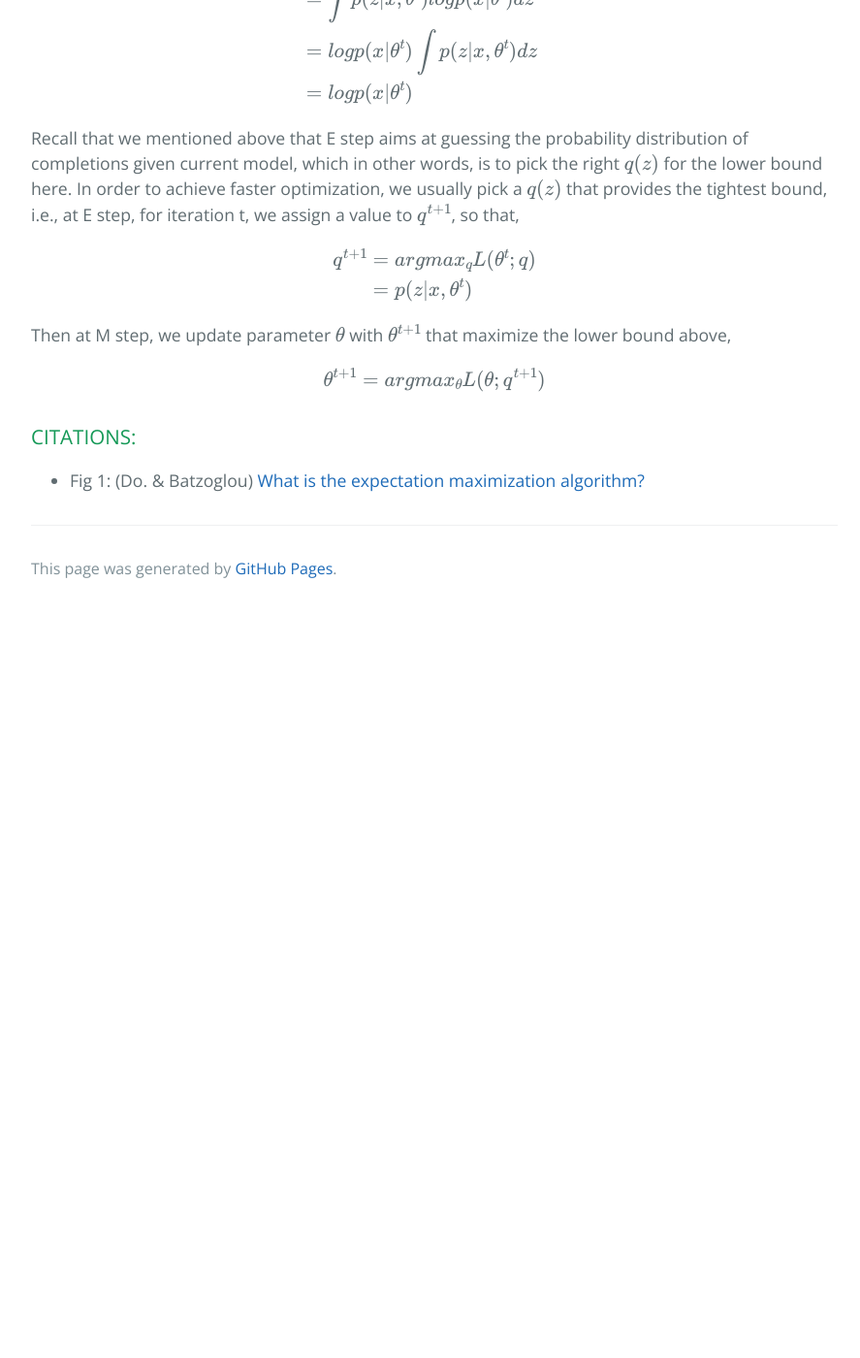
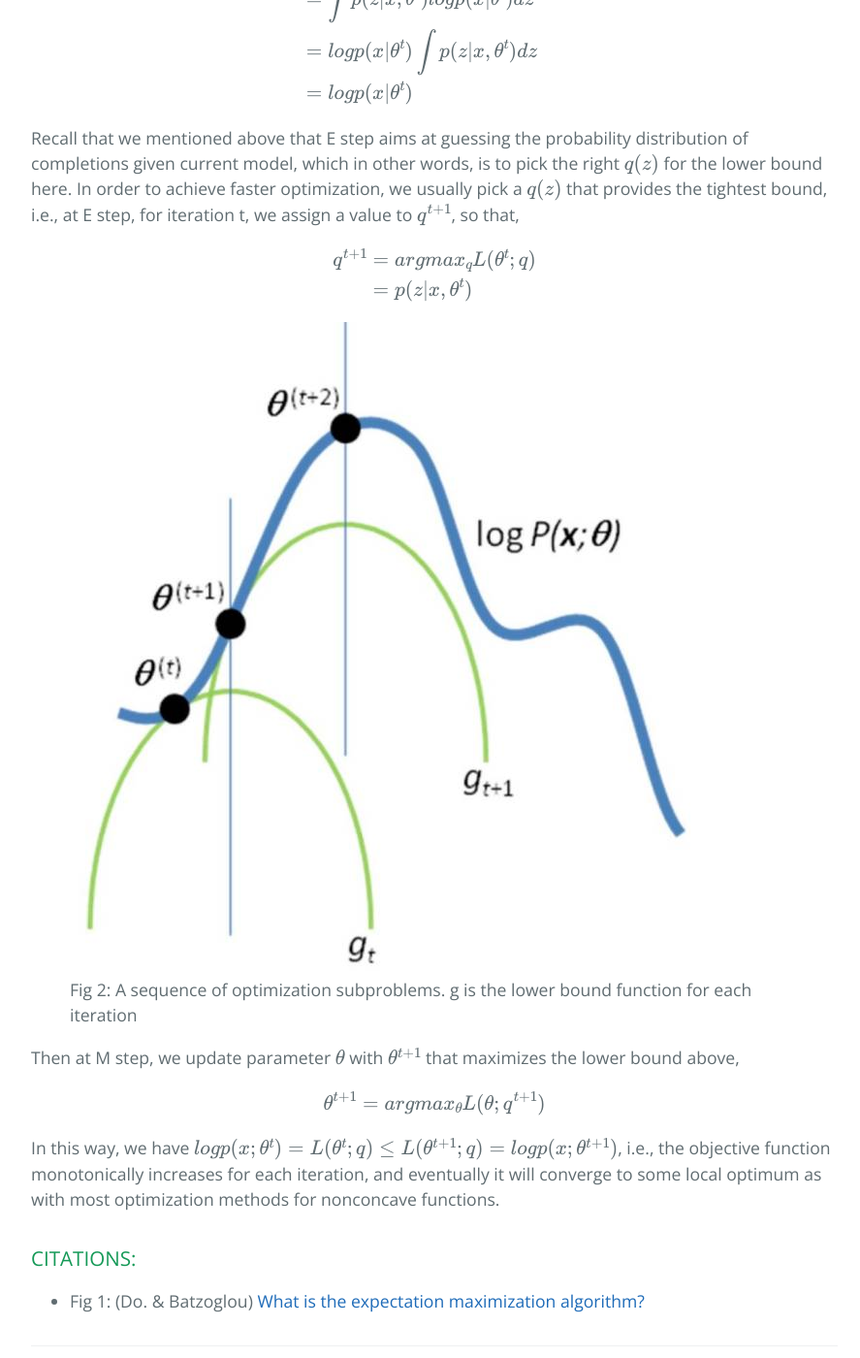
Before and after one commit to HangGao/HangGao.github.io, a Jekyll site: the page built from blogs/em.md, in a window 1280 px wide and 1400 px high, scrolled down 4247 px. Shown: the whole window at 97% size, without its empty margins (192-1079 px from the left). Built offline with Jekyll 4.4.1, drawn with Linux system fonts in a browser that asks for light colours; formulas are drawn with MathJax 3; before the commit the page ends 4877 px from its top, so only the background shows below that.

Commit message:
finish section 2

```diff
--- a/blogs/em.md
+++ b/blogs/em.md
@@ -114,10 +114,16 @@ q^{t+1} &= argmax_{q} L(\theta^t; q) \\
 \end{align}
 $$
 
-Then at M step, we update parameter \\( \theta \\) with \\( \theta^{t+1} \\) that maximize the lower bound above,
+<figure>
+  <img src="{{site.url}}/assets/images/em/image_2.jpeg" alt="Fig 2: A sequence of optimization subproblems. g is the lower bound function for each iteration"/>
+  <figcaption>Fig 2: A sequence of optimization subproblems. g is the lower bound function for each iteration</figcaption>
+</figure>
+
+Then at M step, we update parameter \\( \theta \\) with \\( \theta^{t+1} \\) that maximizes the lower bound above,
 
 $$ \theta^{t+1} = argmax_{\theta} L(\theta; q^{t+1}) $$
 
+In this way, we have \\( logp(x;\theta^t) = L(\theta^t; q) \le L(\theta^{t+1}; q) = logp(x; \theta^{t+1}) \\), i.e., the objective function monotonically increases for each iteration, and eventually it will converge to some local optimum as with most optimization methods for nonconcave functions.
 
 
 ### [](#header-3) CITATIONS:
```
Also changed, not shown: assets/images/em/image_2.jpeg (added).
